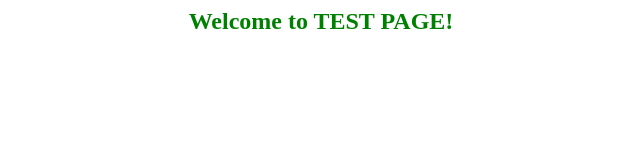
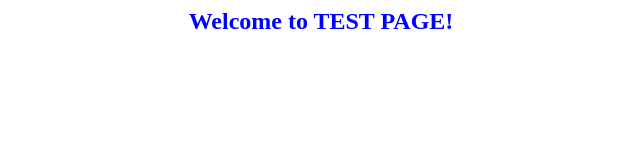
Before and after one commit to chaewon0720/project, a plain HTML site: page image/index.html in a window 1280 px wide. Shown: the whole page, without its empty margins (319-959 px from the left). Drawn offline with Linux system fonts and the light colour scheme.

Commit message:
second commit

```diff
--- a/image/index.html
+++ b/image/index.html
@@ -1 +1 @@
-<center><h2><font color="green">Welcome to TEST PAGE!</font></h2></center>
+<center><h2><font color="blue">Welcome to TEST PAGE!</font></h2></center>
```
